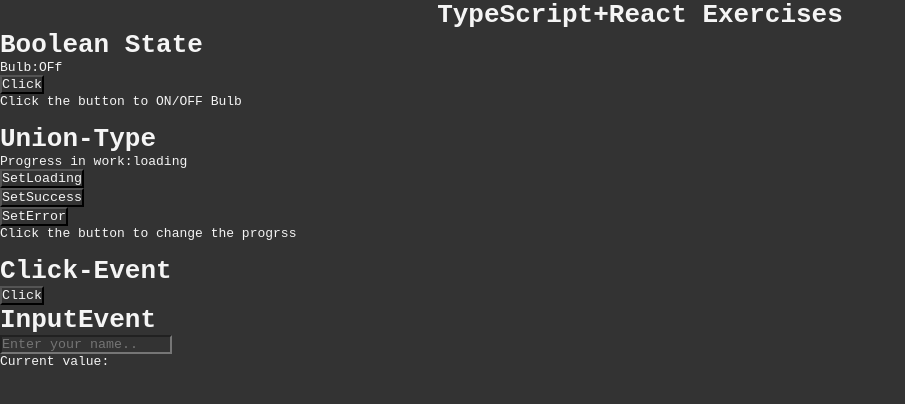
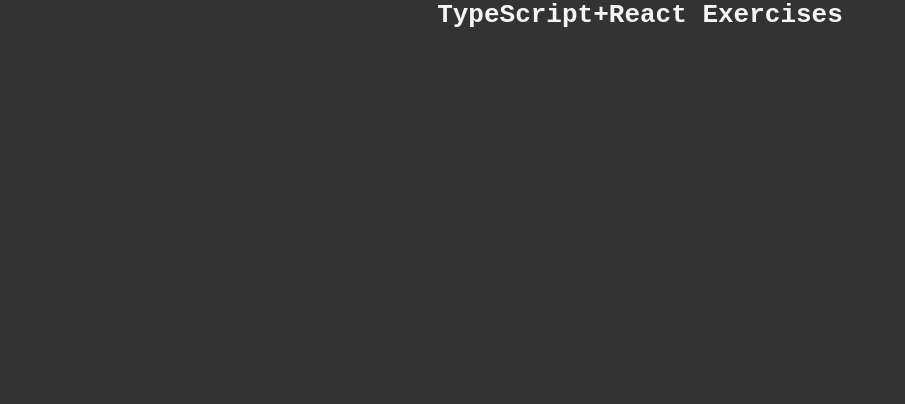
Before and after one commit to nikhildev-webapp/TypeScript-ReactExercises, a React (Vite) app: page / in a window 1280 px wide. Shown: the top 404 px of the page, without its empty margins (0-905 px from the left). Built offline with nearby package versions, Linux system fonts and the light colour scheme.

Commit message:
clean the app.tsx file for next exercise

```diff
--- a/src/App.tsx
+++ b/src/App.tsx
@@ -1,17 +1,10 @@
 import './App.css'
-import BooleanState from './components/BooleanState'
-import ClickEvent from './components/ClickEvent'
-import InputEvent from './components/InputEvent'
-import UnionType from './components/UnionType'
 
 function App() {
   return (
     <>
       <h1 style={{ textAlign: 'center' }}>TypeScript+React Exercises</h1>
-      <BooleanState /><br />
-      <UnionType /><br />
-      <ClickEvent /><br />
-      <InputEvent/>
+
     </>
   )
 }
```
